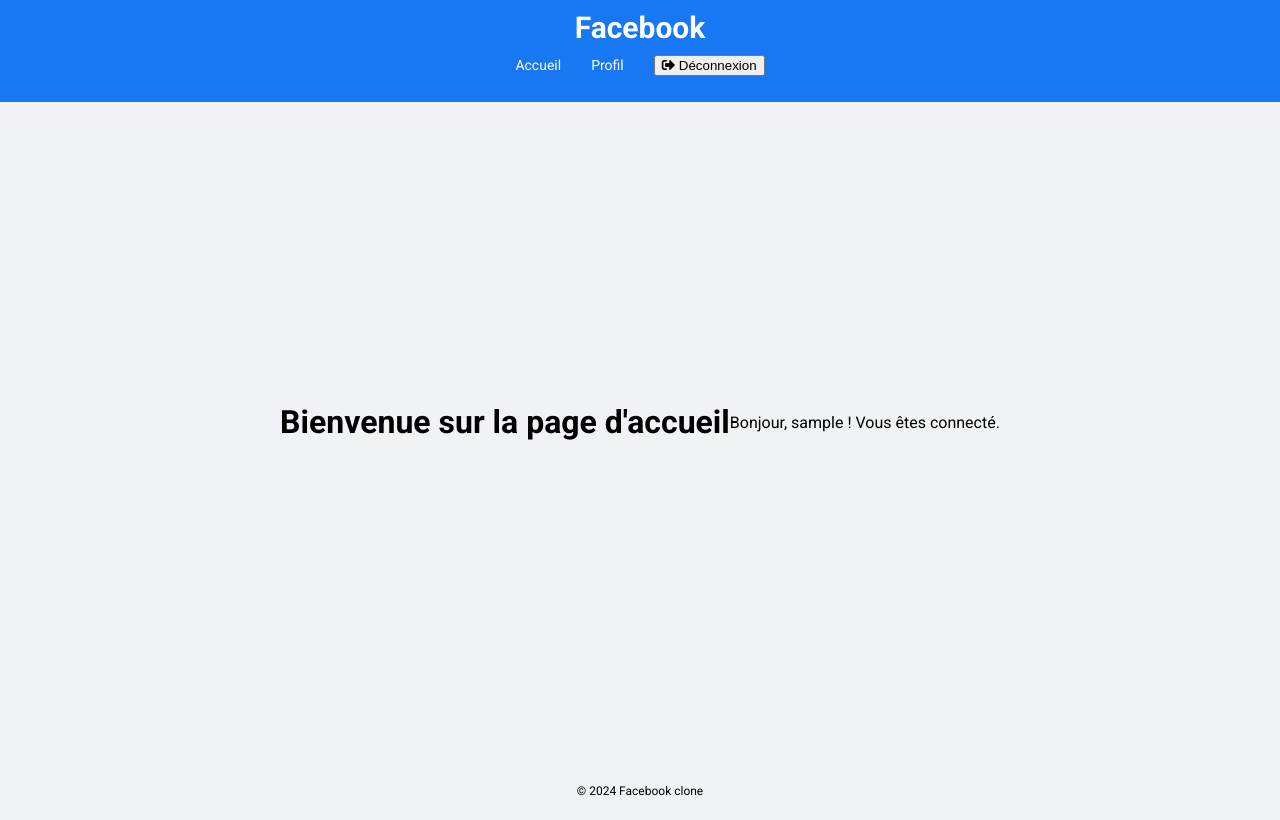
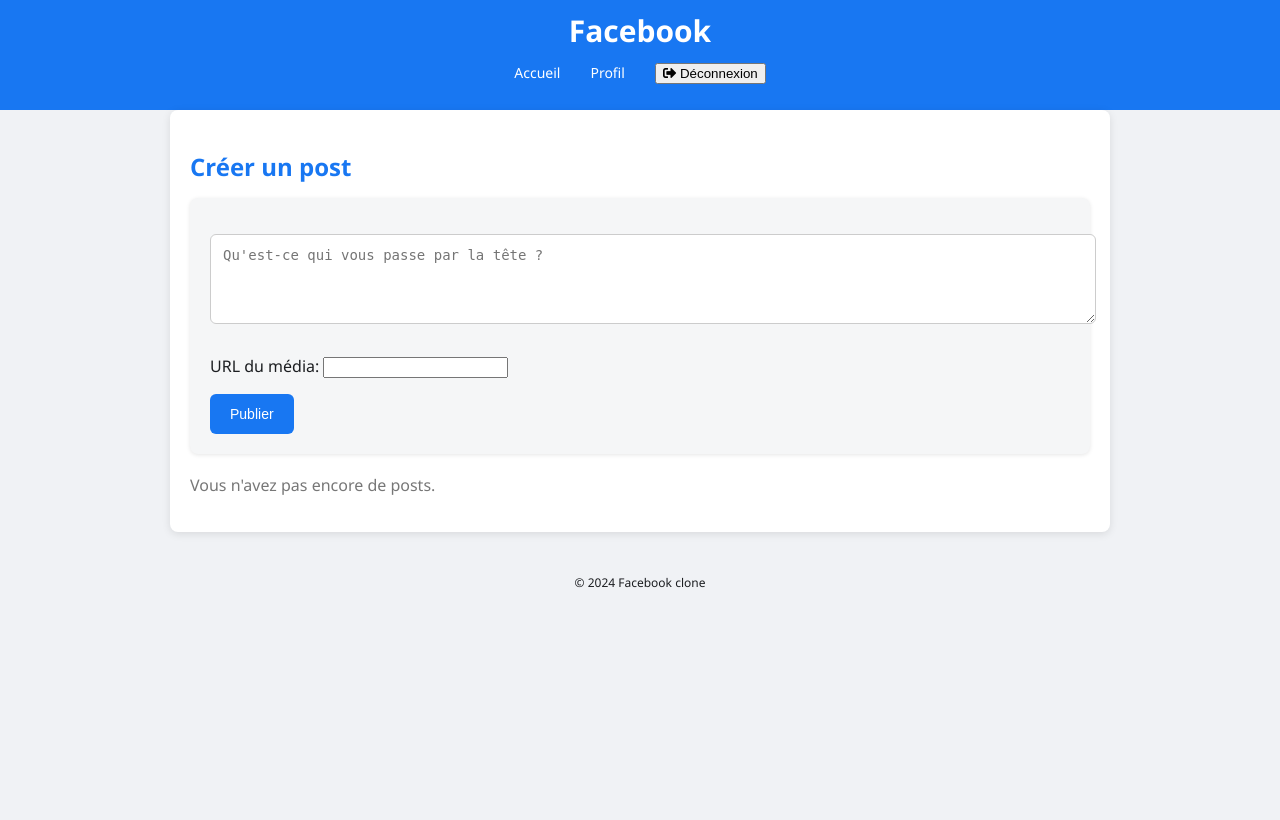
Before and after one commit to MandfredGRONDIN/projet-reseau-facebook, a Django app: page / in a window 1280 px wide. After the commit the page ends 588 px from the top, so only its background shows below. Run offline with Django 5.2, Linux system fonts and the light colour scheme; the visitor is signed in with stand-in values (Sample User, id 1); data that the repository does not hold is empty.

Commit message:
Add create post, view home, form profile, css home.

```diff
--- a/facebook/authentication/templates/home.html
+++ b/facebook/authentication/templates/home.html
@@ -1,12 +1,23 @@
 {% extends 'base.html' %}
 
+{% load static %}
+
 {% block content %}
-<div class="container">
-    <h1>Bienvenue sur la page d'accueil</h1>
     {% if user.is_authenticated %}
-        <p>Bonjour, {{ user.username }} ! Vous êtes connecté.</p>
+        <h2>Créer un post</h2>
+        <form class="form-home" method="POST">
+            {% csrf_token %}
+            {{ form.as_p }}
+            <button type="submit" class="btn btn-primary">Publier</button>
+        </form>
+
+        {% include 'post_list.html' %}
+
     {% else %}
         <p>Veuillez <a href="{% url 'login' %}">vous connecter</a> ou <a href="{% url 'register' %}">vous inscrire</a>.</p>
     {% endif %}
-</div>
 {% endblock %}
+
+{% block extra_css %}
+<link rel="stylesheet" href="{% static 'css/home.css' %}">
+{% endblock %}
--- a/facebook/authentication/views.py
+++ b/facebook/authentication/views.py
@@ -7,12 +7,28 @@
 from .forms import EmailLoginForm
 from django.shortcuts import render
 from django.views.generic import TemplateView
+from post.models import Post
+from post.forms import PostForm
 
 # Home View
 class HomeView(LoginRequiredMixin, TemplateView):
     template_name = 'home.html'
     login_url = '/login/'
     redirect_field_name = 'next'
+
+    def get_context_data(self, **kwargs):
+        context = super().get_context_data(**kwargs)
+        context['posts'] = Post.objects.filter(user=self.request.user).order_by('-created_at')
+        context['form'] = PostForm()
+        return context
+
+    def post(self, request, *args, **kwargs):
+        form = PostForm(request.POST)
+        if form.is_valid():
+            post = form.save(commit=False)
+            post.user = request.user
+            post.save()
+        return redirect('home')
 
 # Register View
 class RegisterView(View):
--- a/facebook/facebook/settings.py
+++ b/facebook/facebook/settings.py
@@ -40,6 +40,7 @@
     'django.contrib.staticfiles',
     'profile',
     'authentication',
+    'post'
 ]
 
 MIDDLEWARE = [
--- a/facebook/facebook/urls.py
+++ b/facebook/facebook/urls.py
@@ -5,4 +5,5 @@
     path('admin/', admin.site.urls),
     path('', include('profile.urls')),
     path('', include('authentication.urls')),
+    path('', include('post.urls')),
 ]
--- /dev/null
+++ b/facebook/post/forms.py
@@ -0,0 +1,14 @@
+from django import forms
+from .models import Post
+
+class PostForm(forms.ModelForm):
+    class Meta:
+        model = Post
+        fields = ['content', 'media_url']
+        widgets = {
+            'content': forms.Textarea(attrs={'rows': 4, 'placeholder': 'Qu\'est-ce qui vous passe par la tête ?'}),
+        }
+        labels = {
+            'content': '',
+            'media_url': 'URL du média',
+        }
--- /dev/null
+++ b/facebook/post/models.py
@@ -0,0 +1,17 @@
+from django.db import models
+from django.contrib.auth.models import User
+
+class Post(models.Model):
+    content = models.TextField("Content", max_length=1000)
+    media_url = models.CharField("Media URL", max_length=255, blank=True, null=True)
+    user = models.ForeignKey(User, on_delete=models.CASCADE, related_name='posts')
+    created_at = models.DateTimeField("Created At", auto_now_add=True)
+    updated_at = models.DateTimeField("Updated At", auto_now=True)
+
+    def __str__(self):
+        return f"Post by {self.user.username} - {self.content[:20]}"
+
+    class Meta:
+        verbose_name = "Post"
+        verbose_name_plural = "Posts"
+        ordering = ["-created_at"]
--- /dev/null
+++ b/facebook/post/templates/post_list.html
@@ -0,0 +1,22 @@
+{% load static %}
+
+<div class="posts-container">
+    {% for post in posts %}
+        <div class="post">
+            <p><strong>{{ post.user.first_name }} {{ post.user.last_name }}</strong> a posté :</p>
+            <p>{{ post.content }}</p>
+            {% if post.media_url %}
+                <img src="{{ post.media_url }}" alt="Post media" class="post-media">
+            {% endif %}
+            <p><small>{{ post.created_at }}</small></p>
+
+            <div class="post-actions">
+                <button class="like-btn">J'aime</button>
+                <button class="comment-btn">Commenter</button>
+                <button class="share-btn">Partager</button>
+            </div>
+        </div>
+    {% empty %}
+        <p>Vous n'avez pas encore de posts.</p>
+    {% endfor %}
+</div>
--- /dev/null
+++ b/facebook/post/urls.py
@@ -0,0 +1,6 @@
+from django.urls import path
+from .views import PostCreateView
+
+urlpatterns = [
+    path('post/create/', PostCreateView.as_view(), name='create_post'),
+]
--- /dev/null
+++ b/facebook/static/css/home.css
@@ -0,0 +1,133 @@
+/* Global Styles */
+body {
+    font-family: 'Segoe UI', Tahoma, Geneva, Verdana, sans-serif;
+    background-color: #f0f2f5;
+    margin: 0;
+    padding: 0;
+    color: #1c1e21;
+}
+
+.container {
+    max-width: 900px;
+    margin: 0 auto;
+    padding: 20px;
+    background-color: #ffffff;
+    border-radius: 8px;
+    box-shadow: 0 2px 8px rgba(0, 0, 0, 0.1);
+}
+
+/* Header Styles */
+h2 {
+    font-size: 24px;
+    color: #1877f2;
+    /* Bleu Facebook */
+    margin-bottom: 15px;
+}
+
+/* Formulaire de création de post */
+.form-home {
+    background-color: #f5f6f7;
+    padding: 20px;
+    border-radius: 8px;
+    margin-bottom: 20px;
+    box-shadow: 0 1px 4px rgba(0, 0, 0, 0.1);
+}
+
+.form-home textarea {
+    width: 100%;
+    padding: 12px;
+    margin-bottom: 10px;
+    border: 1px solid #ccc;
+    border-radius: 6px;
+    font-size: 14px;
+    background-color: #fff;
+    resize: vertical;
+}
+
+.form-home input[type="url"] {
+    width: 100%;
+    padding: 10px;
+    margin-bottom: 10px;
+    border: 1px solid #ccc;
+    border-radius: 6px;
+    font-size: 14px;
+}
+
+.form-home button {
+    padding: 12px 20px;
+    background-color: #1877f2;
+    color: white;
+    border: none;
+    border-radius: 6px;
+    font-size: 14px;
+    cursor: pointer;
+    transition: background-color 0.3s ease;
+}
+
+.form-home button:hover {
+    background-color: #145dbf;
+}
+
+/* Post Container */
+.posts-container {
+    margin-top: 20px;
+}
+
+/* Individual Post */
+.post {
+    background-color: #ffffff;
+    padding: 15px;
+    border-radius: 8px;
+    margin-bottom: 20px;
+    box-shadow: 0 1px 3px rgba(0, 0, 0, 0.05);
+}
+
+.post p {
+    margin: 10px 0;
+    font-size: 16px;
+    color: #050505;
+}
+
+.post strong {
+    color: #1877f2;
+    /* Bleu Facebook */
+    font-size: 16px;
+}
+
+.post img {
+    max-width: 100%;
+    height: auto;
+    border-radius: 8px;
+    margin-top: 10px;
+}
+
+.post small {
+    font-size: 12px;
+    color: #777;
+    display: block;
+    margin-top: 10px;
+}
+
+/* Empty State Message */
+.posts-container p {
+    font-size: 16px;
+    color: #777;
+}
+
+/* Responsiveness */
+@media (max-width: 768px) {
+    .container {
+        padding: 15px;
+    }
+
+    .form-home textarea,
+    .form-home input[type="url"] {
+        font-size: 14px;
+        padding: 10px;
+    }
+
+    .form-home button {
+        font-size: 14px;
+        padding: 10px 15px;
+    }
+}
--- a/facebook/static/css/styles.css
+++ b/facebook/static/css/styles.css
@@ -6,6 +6,7 @@
     padding: 0;
 }
 
+/* Header styles */
 .header {
     background-color: #1877f2;
     padding: 10px 0;
@@ -41,13 +42,7 @@
     text-decoration: underline;
 }
 
-.container {
-    display: flex;
-    justify-content: center;
-    align-items: center;
-    min-height: 80vh;
-}
-
+/* Footer styles */
 .footer {
     background-color: #f0f2f5;
     padding: 10px;
```
Also changed, not shown: facebook/post/templates/create_post.html (added, +12 -0 lines), facebook/post/views.py (added, +14 -0 lines), facebook/profile/templates/profile.html (+41 -10 lines), facebook/profile/views.py (+5 -3 lines), facebook/post/__init__.py (added), facebook/post/migrations/0001_initial.py (added), facebook/post/migrations/__init__.py (added).
